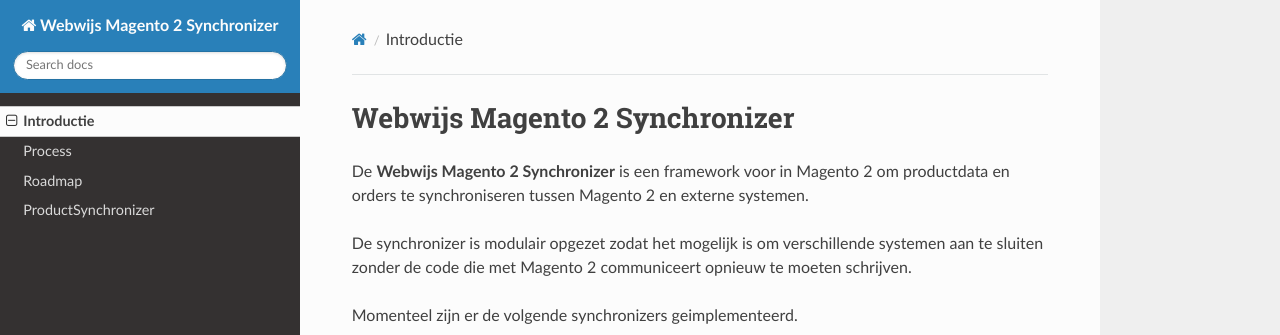
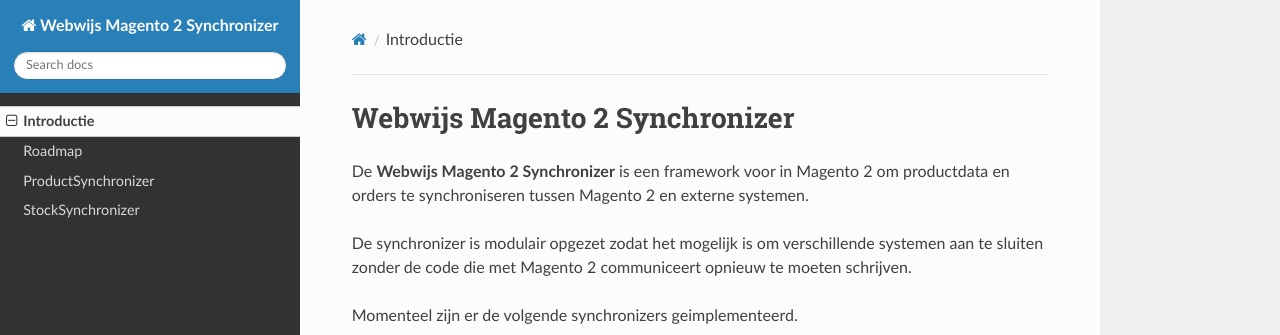
Before and after one commit to Webwijs/Magento2Syncrhonizer, an MkDocs documentation site: the page built from docs/index.md, in a window 1280 px wide. Shown: the top 335 px of the page. Built offline with MkDocs 1.6.1, drawn with Linux system fonts in a browser that asks for light colours; nearby versions of some CDN libraries.

Commit message:
added nav entry for stock synchronizer

```diff
--- a/mkdocs.yml
+++ b/mkdocs.yml
@@ -41,6 +41,6 @@ extra:
       name: Webwijs op Linkedin
 nav:
   - Introductie: 'index.md'
-  - Process: 'stappen.md'
   - Roadmap: 'roadmap.md'
   - ProductSynchronizer: "product-synchronizer.md"
+  - StockSynchronizer: "stock-synchronizer.md"
```
